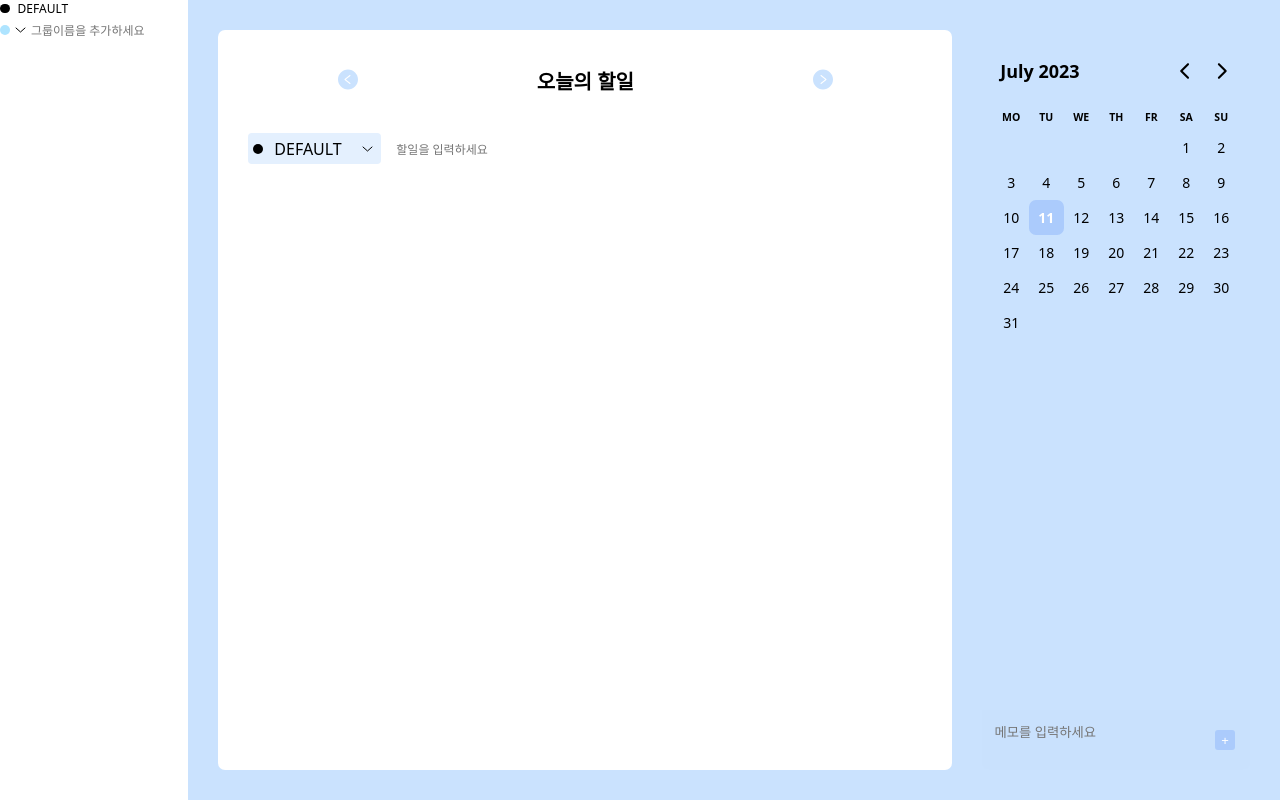
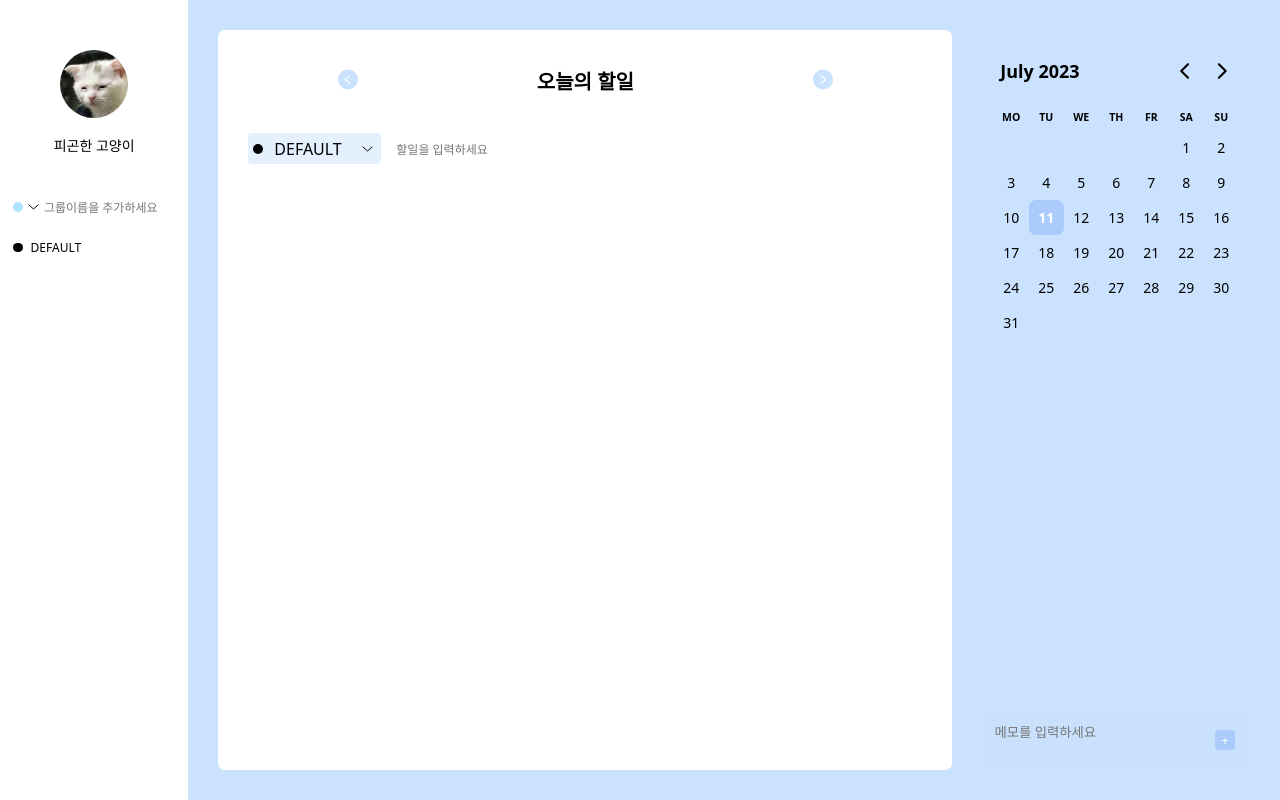
Before and after one commit to cheonyeji/willing, a React (Create React App) app: page / in a window 1280 px wide. Built offline with nearby package versions, Linux system fonts and the light colour scheme.

Commit message:
좌측 사이드바 Page 쪼갬 (Profile Page, Group Page로)

```diff
--- /dev/null
+++ b/src/pages/GroupPage.tsx
@@ -0,0 +1,18 @@
+import { styled } from "styled-components";
+import Groups from "../components/group/Groups";
+import NewGroup from "../components/group/NewGroup";
+
+function GroupPage() {
+  return (
+    <Wrapper>
+      <NewGroup />
+      <Groups />
+    </Wrapper>
+  );
+}
+
+export default GroupPage;
+
+const Wrapper = styled.div`
+  padding: 0 13px;
+`;
--- a/src/pages/LeftSidePage.tsx
+++ b/src/pages/LeftSidePage.tsx
@@ -1,13 +1,13 @@
-import Groups from "../components/group/Groups";
-import NewGroup from "../components/group/NewGroup";
+import GroupPage from "./GroupPage";
+import ProfilePage from "./ProfilePage";
 
 type pageProps = { className: string };
 
 function SidebarPage(props: pageProps) {
   return (
     <div className={props.className}>
-      <Groups />
-      <NewGroup />
+      <ProfilePage />
+      <GroupPage />
     </div>
   );
 }
--- /dev/null
+++ b/src/pages/ProfilePage.tsx
@@ -0,0 +1,11 @@
+import Profile from "../components/profile/Profile";
+
+function ProfilePage() {
+  return (
+    <>
+      <Profile />
+    </>
+  );
+}
+
+export default ProfilePage;
```
